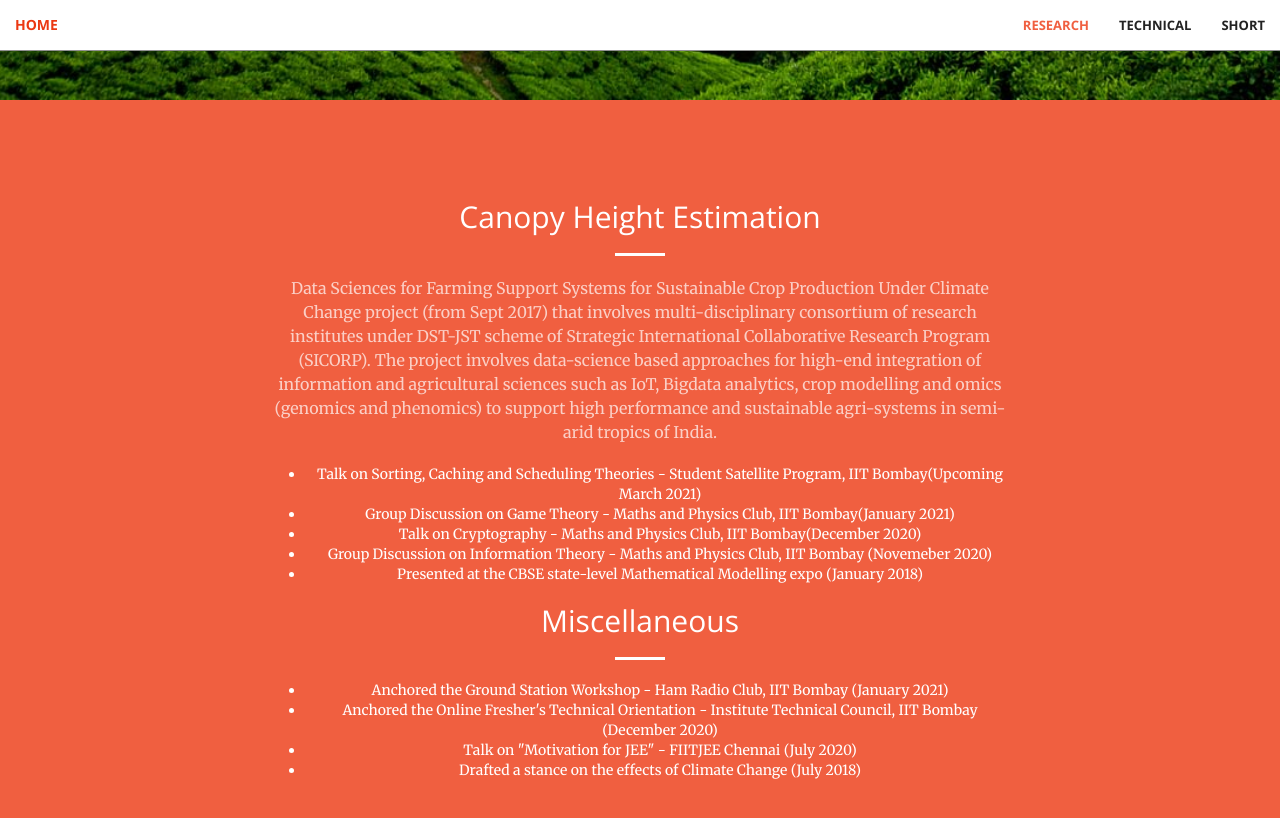
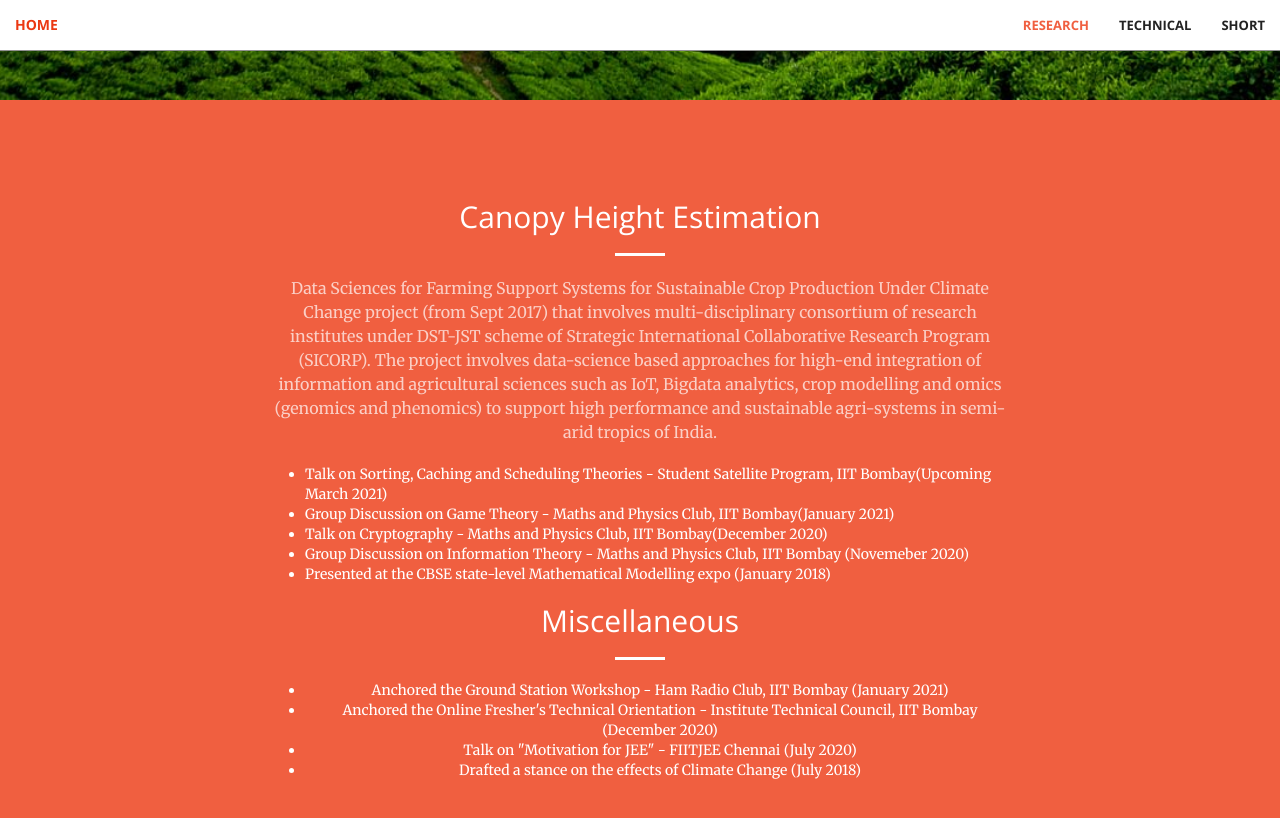
Before and after one commit to aravindbharathi/aravindbharathi.github.io, a Jekyll site: the page projects/index.html, which Jekyll copies as it is, in a window 1280 px wide and 900 px high, scrolled down 800 px. Shown: the top 818 px of the window. Built offline with Jekyll 4.4.1, drawn with Linux system fonts in a browser that asks for light colours.

Commit message:
Update index.html

```diff
--- a/projects/index.html
+++ b/projects/index.html
@@ -138,7 +138,7 @@
                       consortium of research institutes under DST-JST scheme of Strategic International Collaborative Research Program (SICORP).
                       The project involves data-science based approaches for high-end integration of information and agricultural sciences such as IoT, Bigdata analytics, crop modelling
                       and omics (genomics and phenomics) to support high performance and sustainable agri-systems in semi-arid tropics of India.
-                      <ul>
+                      <ul align = "left">
                         <li>Talk on Sorting, Caching and Scheduling Theories - Student Satellite Program, IIT Bombay(Upcoming March 2021)</li>
                         <li>Group Discussion on Game Theory - Maths and Physics Club, IIT Bombay(January 2021)</li>
                         <li>Talk on Cryptography - Maths and Physics Club, IIT Bombay(December 2020)</li>
```
